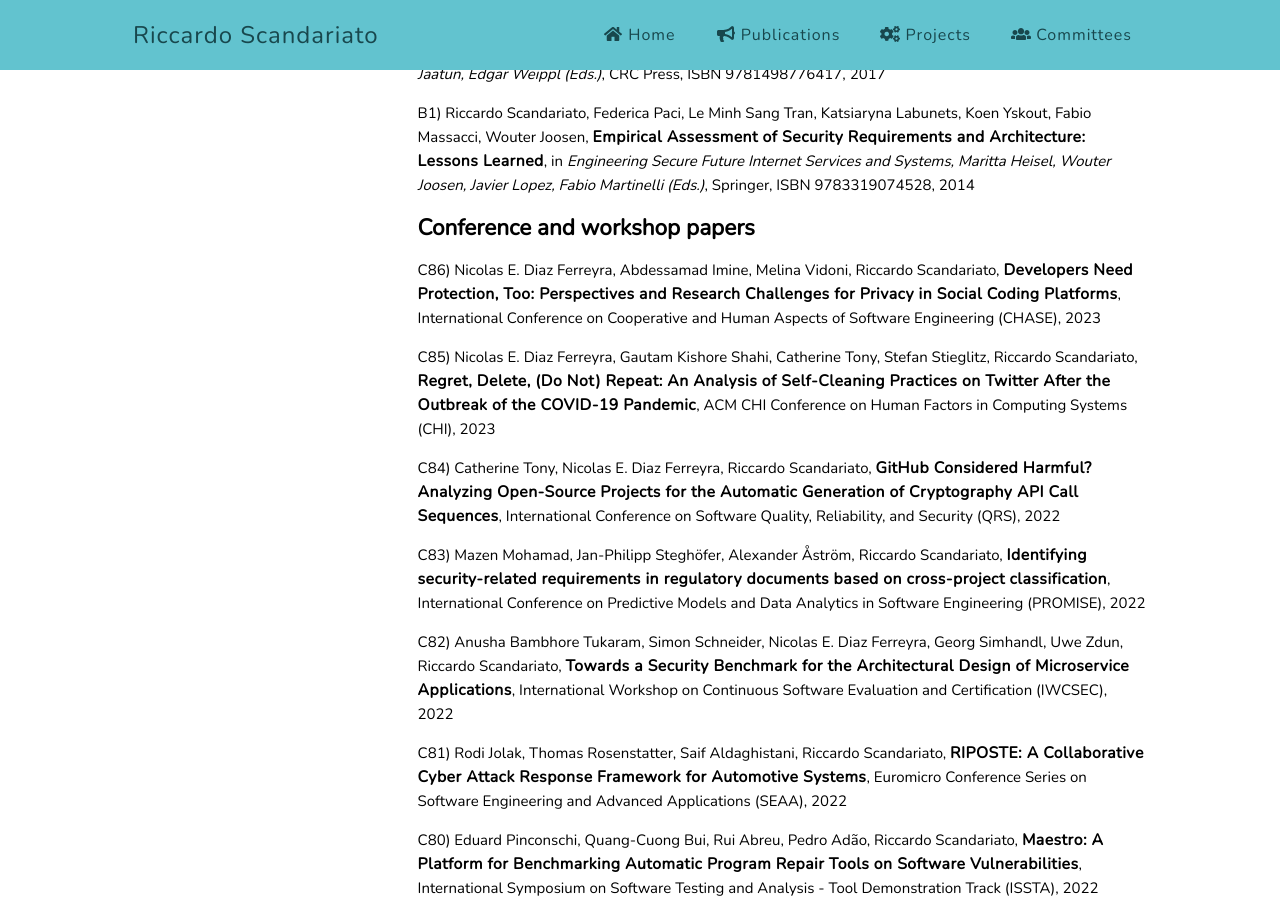
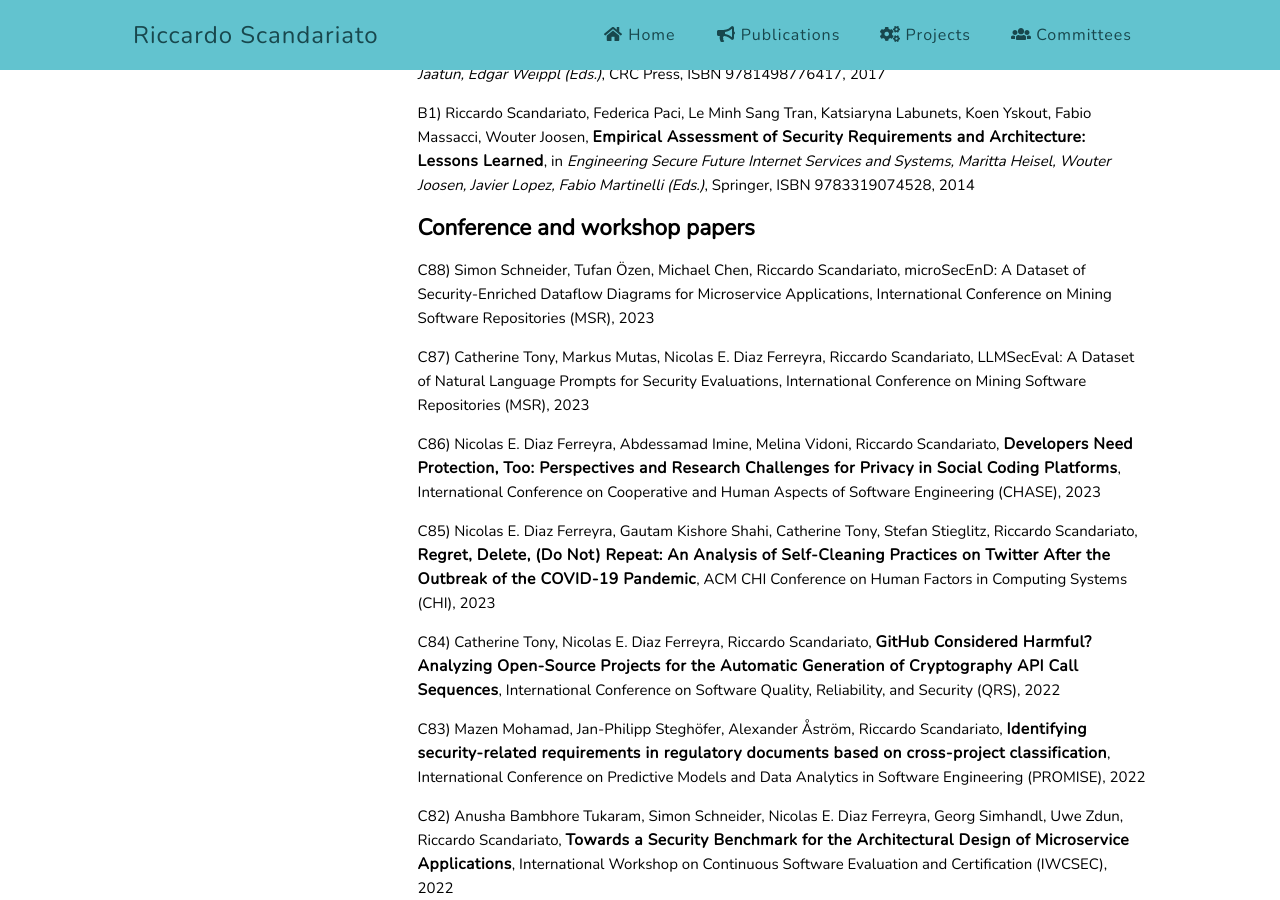
Before and after one commit to riccardoscandariato/riccardoscandariato.github.io, a Jekyll site: the page built from pubs.md, in a window 1280 px wide and 900 px high, scrolled down 2088 px. Built offline with Jekyll 4.4.1, drawn with Linux system fonts in a browser that asks for light colours.

Commit message:
more pubs

```diff
--- a/pubs.md
+++ b/pubs.md
@@ -57,6 +57,10 @@ title: Publications
 
 
 <h2>Conference and workshop papers</h2>
+
+<p>C88) Simon Schneider, Tufan Özen, Michael Chen, Riccardo Scandariato, microSecEnD: A Dataset of Security-Enriched Dataflow Diagrams for Microservice Applications, International Conference on Mining Software Repositories (MSR), 2023
+
+<p>C87) Catherine Tony, Markus Mutas, Nicolas E. Diaz Ferreyra, Riccardo Scandariato, LLMSecEval: A Dataset of Natural Language Prompts for Security Evaluations, International Conference on Mining Software Repositories (MSR), 2023
 
 <p>C86) Nicolas E. Diaz Ferreyra, Abdessamad Imine, Melina Vidoni, Riccardo Scandariato, <strong>Developers Need Protection, Too: Perspectives and Research  Challenges for Privacy in Social Coding Platforms</strong>, International Conference on Cooperative and Human Aspects of Software Engineering (CHASE), 2023</p>
 
```
